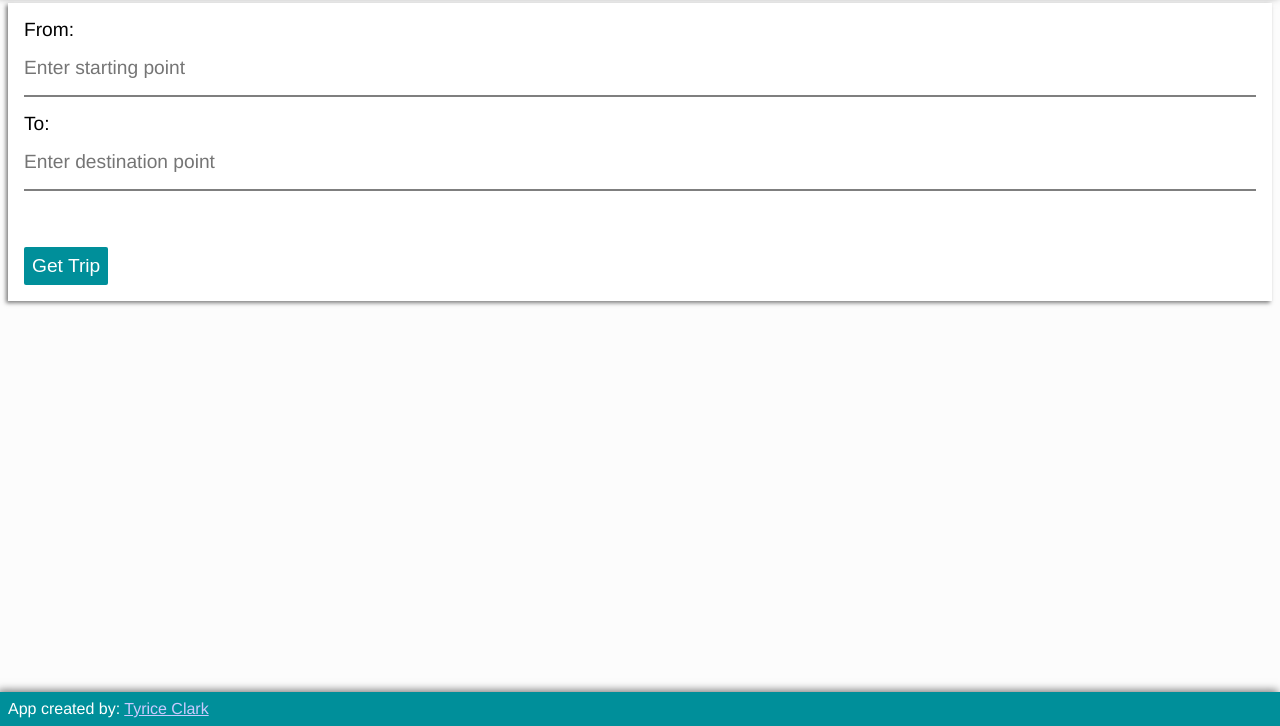
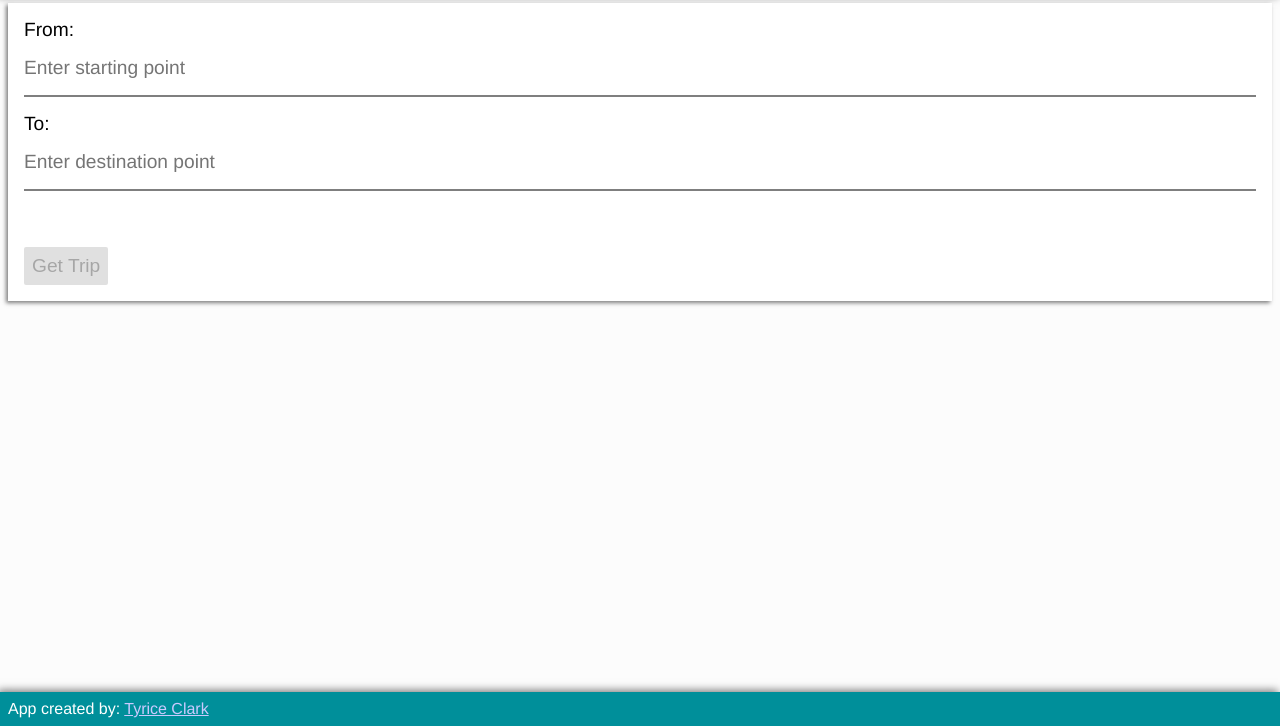
Before and after one commit to tyricec/qtp, a website built with webpack: page index.html in a window 1280 px wide. Shown: the part 74-800 px from the top of the page. Built offline with nearby package versions, Linux system fonts and the light colour scheme.

Commit message:
style(*): Add disabled style

```diff
--- a/css/form.css
+++ b/css/form.css
@@ -112,3 +112,8 @@
 .qtp-submit-button:hover {
   background-color: #006a7c;
 }
+
+.qtp-submit-button:disabled {
+  background-color: rgba(0,0,0,0.12);
+  color: rgba(0,0,0,0.26);
+}
--- a/index.html
+++ b/index.html
@@ -20,7 +20,7 @@
       <input type="text" id="qtp-destination-point" class="qtp-form__input"
              placeholder="Enter destination point" autocomplete="off">
       <hr class="qtp-form__hr" role="presentation">
-      <button class="qtp-submit-button" type="submit">Get Trip</button>
+      <button class="qtp-submit-button" type="submit" disabled>Get Trip</button>
     </form>
   </div>
   <footer class="qtp-footer">
```
